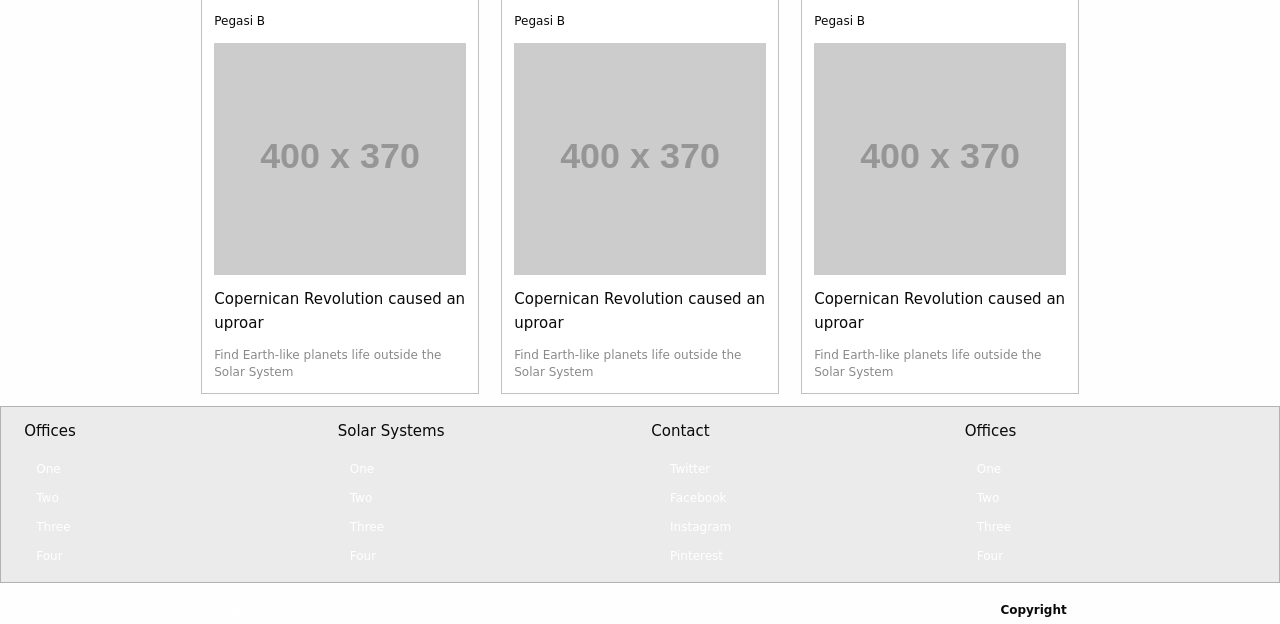
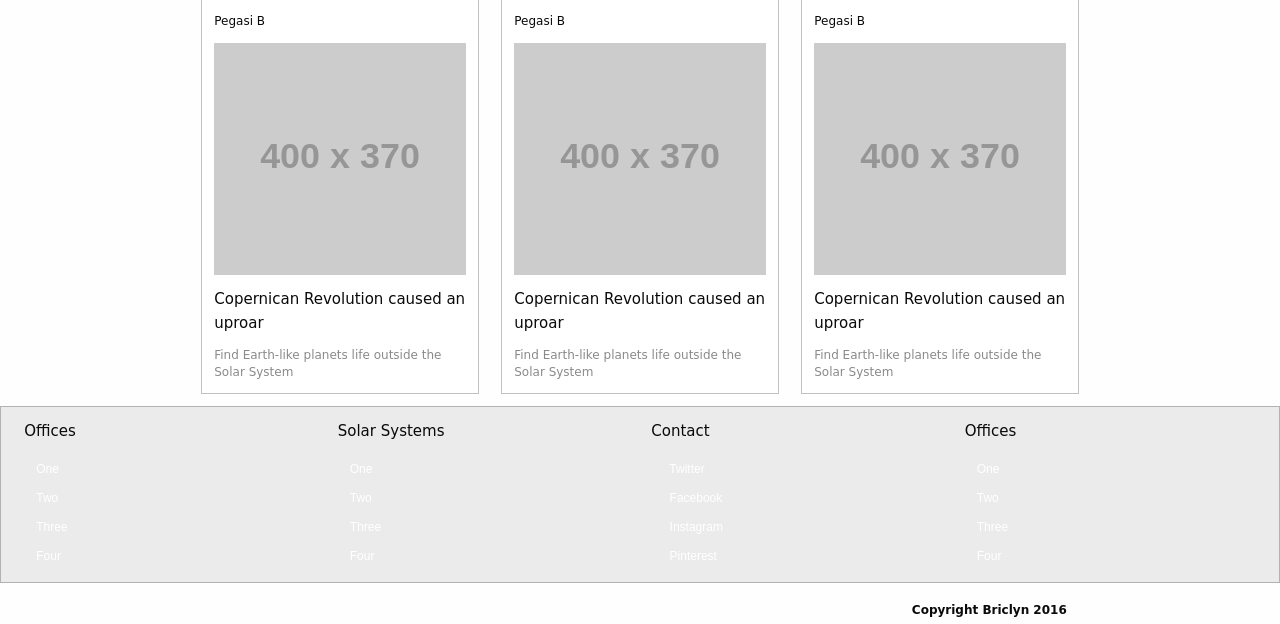
Before and after one commit to nelsonkimaiga/briclyntwo, a Django app: page / in a window 1280 px wide. Shown: the part 811-1435 px from the top of the page. Run offline with Django 3.2, Linux system fonts and the light colour scheme; grey boxes labelled with a size stand in for pictures from a placeholder-image service; some libraries are stand-ins or nearby versions.

Commit message:
Landing page content

```diff
--- a/briclyn/static/css/app.css
+++ b/briclyn/static/css/app.css
@@ -19,6 +19,9 @@ html{
 body{
 	font-family: 'Poiret One', cursive;
 	/*font-family: 'Raleway', sans-serif;*/
+}
+a{
+	font-family: 'Raleway', sans-serif;
 }
 .clearfix:before,
 .clearfix:after {
--- a/briclyn/templates/base.html
+++ b/briclyn/templates/base.html
@@ -10,6 +10,7 @@
         <link rel="stylesheet" href="https://maxcdn.bootstrapcdn.com/bootstrap/3.3.7/css/bootstrap-theme.min.css">
         <link rel="stylesheet" type="text/css" href="{% static 'css/app.css' %}">
         <link href='https://fonts.googleapis.com/css?family=Raleway' rel='stylesheet' type='text/css'>
+
   </head>
 
   <body>
--- a/briclyn/templates/official/index.html
+++ b/briclyn/templates/official/index.html
@@ -150,7 +150,7 @@
 </div>
 <div class="medium-6 columns">
 <ul class="menu float-right">
-<li class="menu-text">Copyright</li>
+<li class="menu-text">Copyright Briclyn 2016</li>
 </ul>
 </div>
 </div>
```
Also changed, not shown: briclyn/static/css/layout.css (line endings or trailing spaces).
